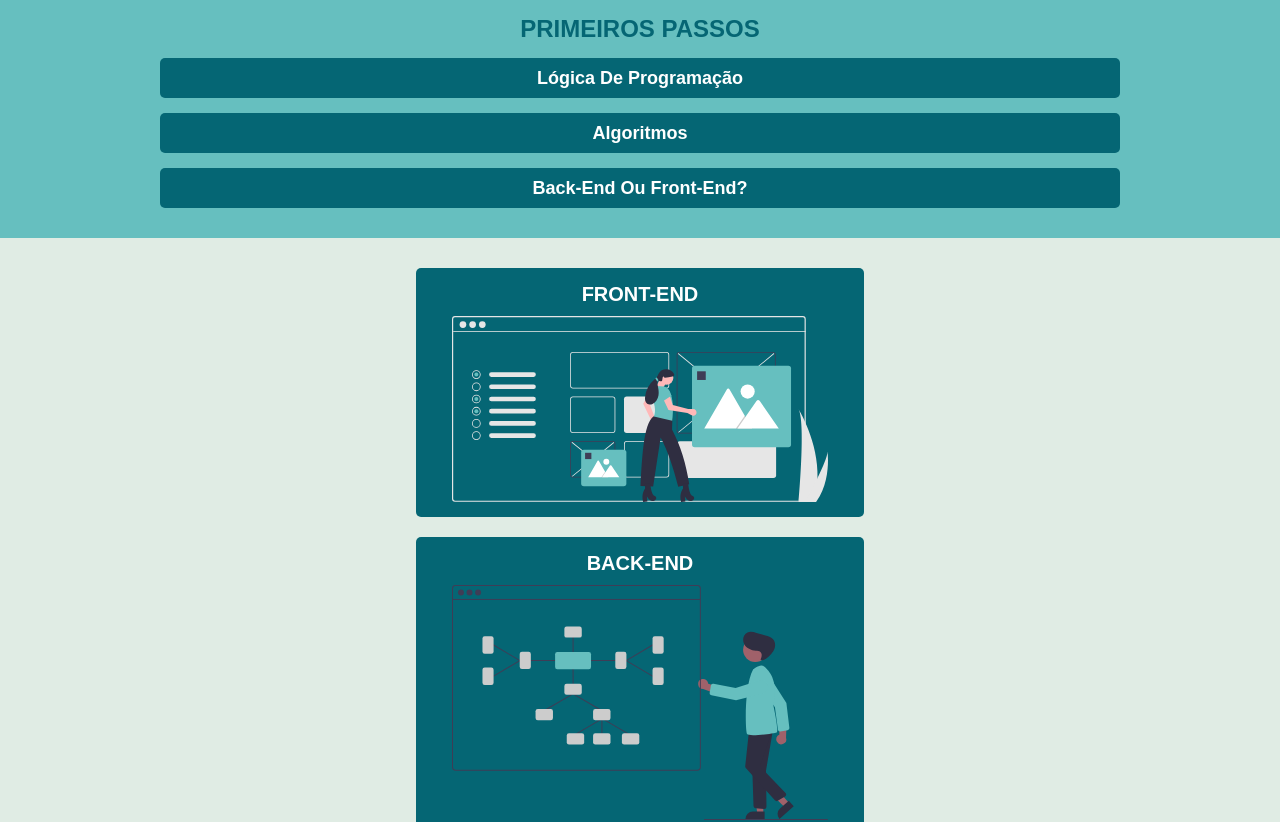
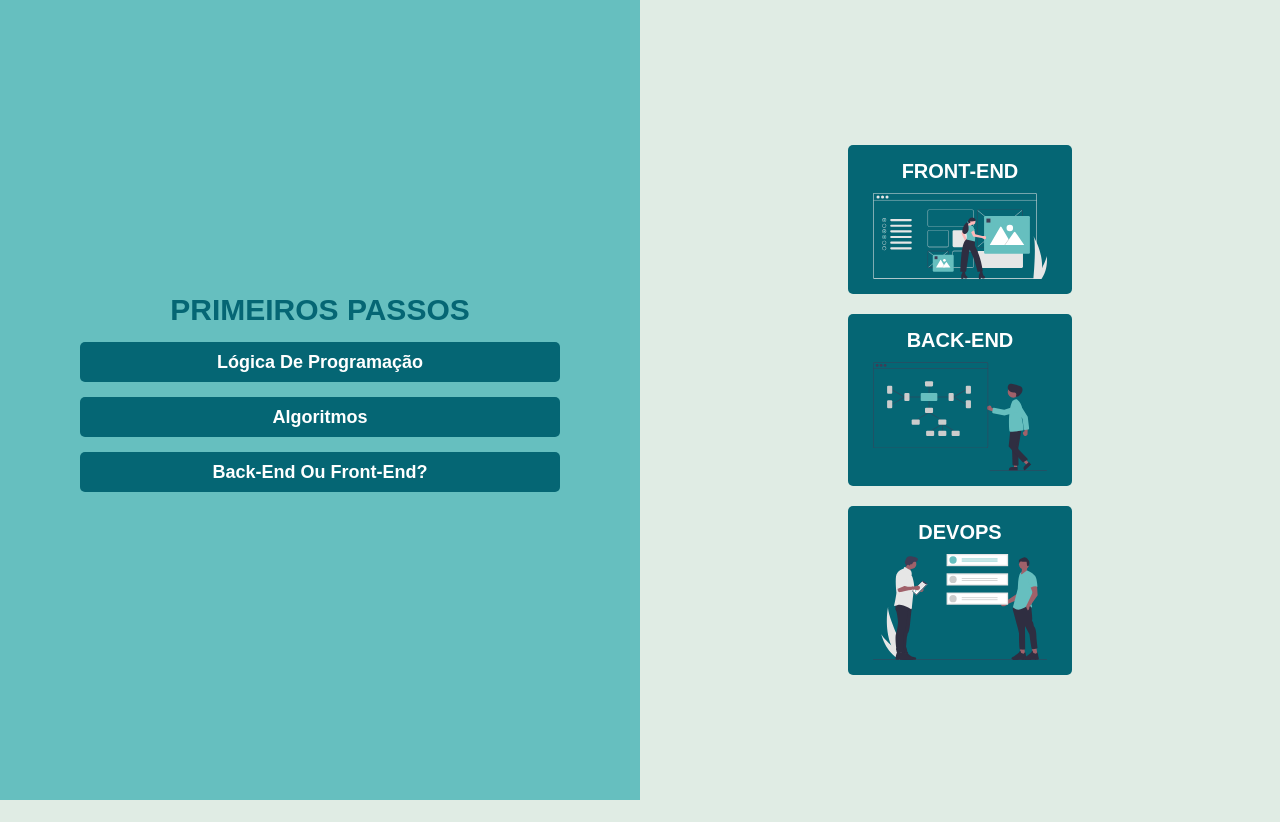
Before and after one commit to camilagerarde/Talent2020CI-T-WoCan, a React (Create React App) app: page /start in a window 1280 px wide. Shown: the top 822 px of the page. After the commit the page ends 800 px from the top, so only its background shows below. Built offline with nearby package versions, Linux system fonts and the light colour scheme; a web font is replaced by a local one.

Commit message:
estilização page start

```diff
--- a/src/pages/Start/index.js
+++ b/src/pages/Start/index.js
@@ -1,35 +1,46 @@
-import React from "react";
-import CardArea from "../../components/CardArea";
-import FirstSteps from "../../components/ButtonFirstSteps";
-import "../../assets/scss/Main.scss";
+import React from 'react';
+import { useHistory } from 'react-router-dom';
+import CardArea from '../../components/CardArea';
+import FirstSteps from '../../components/ButtonFirstSteps';
+import '../../assets/scss/Main.scss';
 
 const Start = () => {
+  const history = useHistory();
+
   return (
-    <main className="main">
-      <section className="title">
+    <main className='main'>
+      <section className='title'>
         <h1>primeiros passos</h1>
         <FirstSteps
-          children="lógica de programação"
-          onClick={() => console.log("foi")}
+          children='lógica de programação'
+          url='https://www.iped.com.br/cursos-gratis/programacao-e-desenvolvimento/curso-rapido/introducao-logica-programacao'
         />
-        <FirstSteps children="algoritmos" />
-        <FirstSteps children="Back-end ou Front-end?" />
+        <FirstSteps
+          children='algoritmos'
+          url='https://canaldoensino.com.br/blog/curso-online-gratuito-de-algoritmo'
+        />
+        <FirstSteps
+          children='Back-end ou Front-end?'
+          url='https://tableless.github.io/iniciantes/manual/obasico/o-que-front-back.html'
+        />
       </section>
-      <CardArea
-        area="front"
-        onClick={() => console.log("foi")}
-        title="front-end"
-      />{" "}
-      <CardArea
-        area="back"
-        onClick={() => console.log("foi")}
-        title="Back-end"
-      />{" "}
-      <CardArea
-        area="devops"
-        onClick={() => console.log("foi")}
-        title="DevOps"
-      />
+      <section class='cards'>
+        <CardArea
+          area='front'
+          onClick={() => history.push('/frontend')}
+          title='front-end'
+        />{' '}
+        <CardArea
+          area='back'
+          onClick={() => history.push('/backend')}
+          title='Back-end'
+        />{' '}
+        <CardArea
+          area='devops'
+          onClick={() => history.push('/devops')}
+          title='DevOps'
+        />
+      </section>
     </main>
   );
 };
--- a/src/pages/Start/style.scss
+++ b/src/pages/Start/style.scss
@@ -1,18 +1,44 @@
 .main,
-.title {
+.title,
+.cards {
+  align-items: center;
   display: flex;
   flex-direction: column;
-  align-items: center;
   width: 100%;
 }
 
+.main {
   .title {
-  margin-bottom: 20px;
     background-color: $LIGHTBLUE;
     padding: 15px 0;
+
     h1 {
       color: $DARKBLUE;
+      font-size: 30px;
+      font-weight: bold;
+      margin-bottom: 15px;
+      text-align: center;
       text-transform: uppercase;
-    margin-bottom: 15px;
     }
   }
+  .cards {
+    margin-top: 20px;
+  }
+}
+
+@media (min-width: 800px) {
+  .main {
+    flex-direction: row;
+    height: 100vh;
+    justify-content: space-between;
+  }
+  .title {
+    height: 100%;
+    justify-content: center;
+    width: 50%;
+  }
+  .cards {
+    margin-top: 0;
+    width: 50%;
+  }
+}
```
Lines whose indentation alone changed are shown as unchanged.
